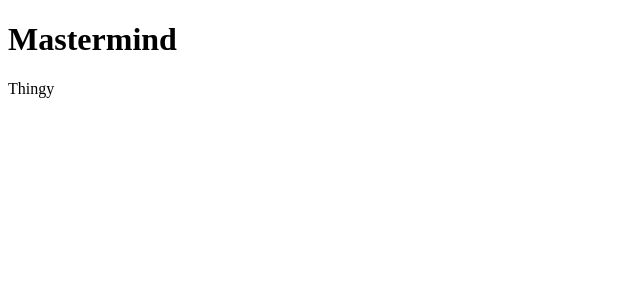
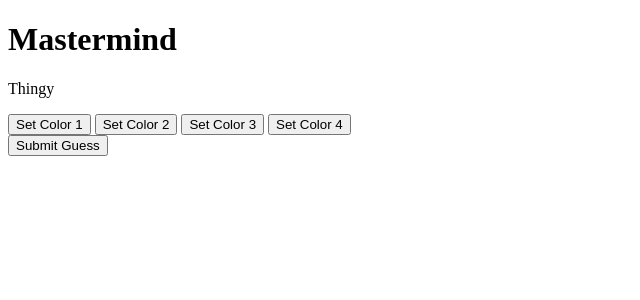
Before and after one commit to sydney-cole/mastermindsvelte, a SvelteKit app in the folder mastermind/: page / in a window 1280 px wide. Shown: the top 300 px of the page, without its empty margins (0-640 px from the left). Built offline with nearby package versions, Linux system fonts and the light colour scheme.

Commit message:
embedded component

```diff
--- a/mastermind/src/routes/+page.svelte
+++ b/mastermind/src/routes/+page.svelte
@@ -1,2 +1,4 @@
 <h1>Mastermind</h1>
 <p>Thingy</p>
+<script>import TheGame from './game.svelte';</script>
+<TheGame/>
```
Also changed, not shown: 2 other files (tests, documents, lock files or other folders).
